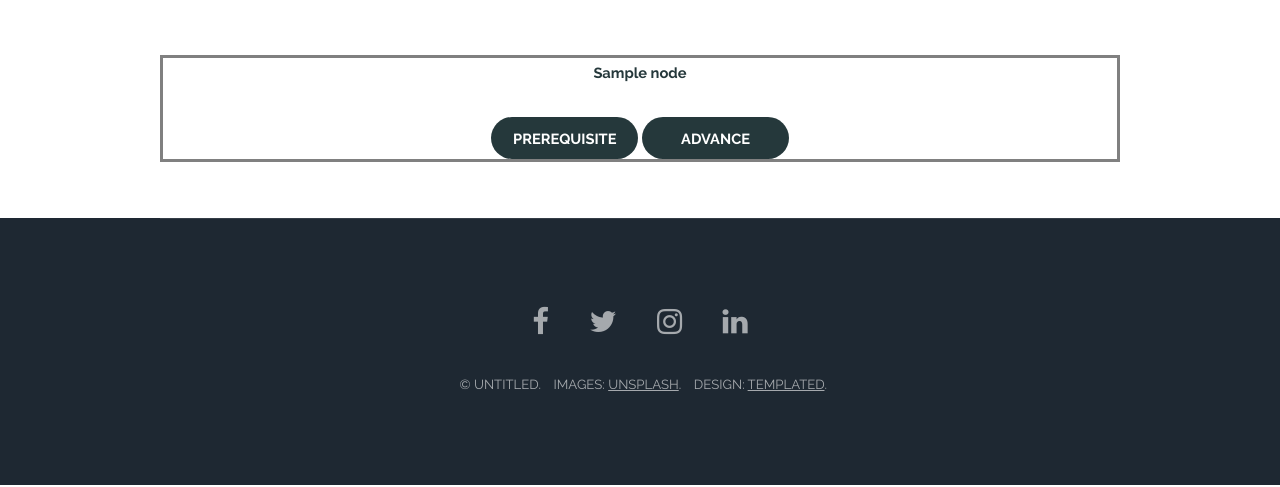
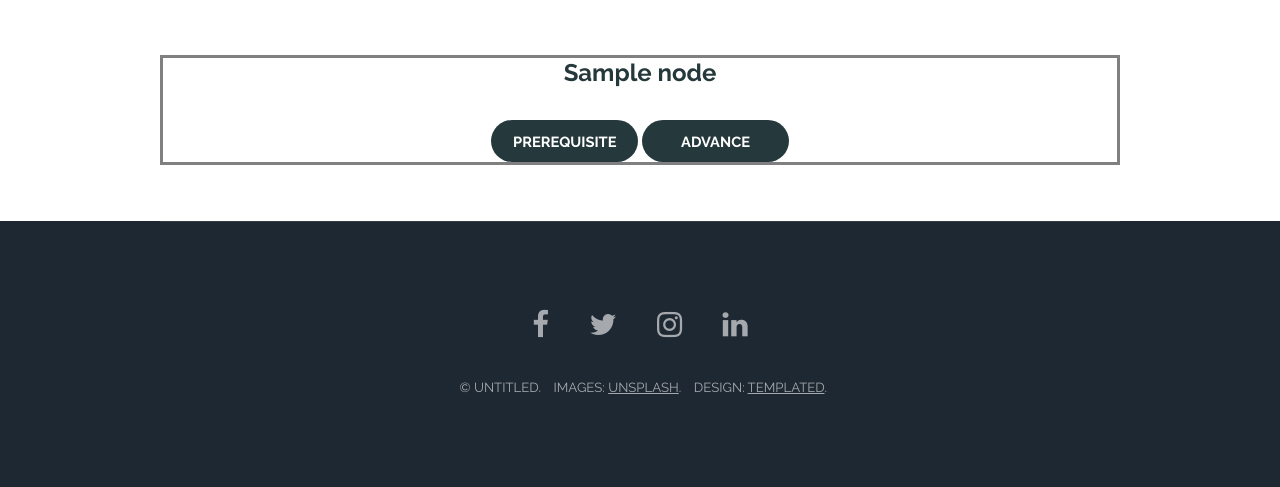
Before and after one commit to Yuiizui/DataBase, a Flask app: template FlaskWebProject1/FlaskWebProject1/templates/graph.html in a window 1280 px wide. Shown: the part 212-699 px from the top of the page. Run offline with Flask 2, Linux system fonts and the light colour scheme; the template is opened without the code that fills it: most values are stand-ins (such as "Sample title", 1, 10 or a date in 2020).

Commit message:
larger font size in graph page

```diff
--- a/FlaskWebProject1/FlaskWebProject1/templates/graph.html
+++ b/FlaskWebProject1/FlaskWebProject1/templates/graph.html
@@ -45,7 +45,7 @@
 				{% for node in nodes %}
                 <div style="outline: 3px solid gray;text-align:center;">
     				<form name='form' id='form' method='POST' action='/graph'>
-                        <p><b>{{node.name}}</b></p>
+                        <p><font size="5" style="color:black"><b>{{node.name}}</b></font></p>
                         <input type="hidden" name="node" value="{{node.id}}">
     					<input type="submit" name="relation" value="prerequisite" />
                         <input type="submit" name="relation" value="advance" />
```
